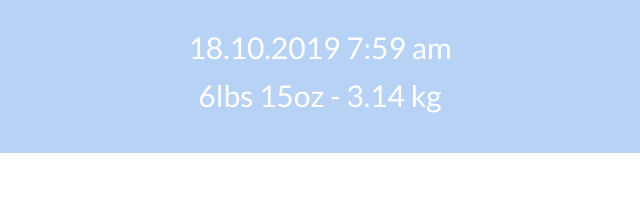
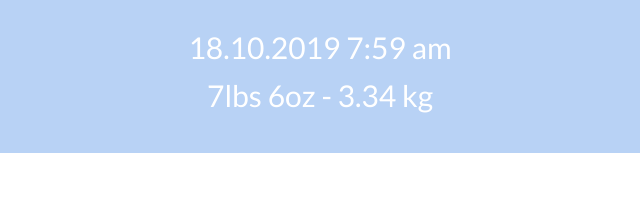
Before and after one commit to davysoncom/baby, a website: page jack.html in a window 1280 px wide. Shown: the part 1447-1645 px from the top of the page, 320-960 px from the left. Drawn offline with Linux system fonts and the light colour scheme.

Commit message:
Add files via upload

```diff
--- a/jack.html
+++ b/jack.html
@@ -64,7 +64,7 @@
           18.10.2019 7:59 am
         </p>
         <p class="text-white text-lg lg:text-3xl mt-3 text-center">
-          6lbs 15oz - 3.14 kg
+          7lbs 6oz - 3.34 kg
         </p>
       </div>
     </section>
```
